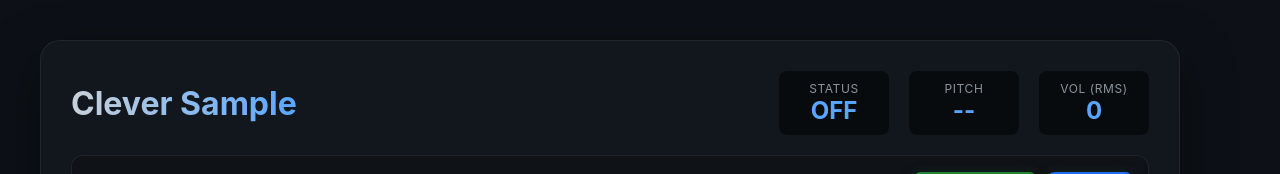
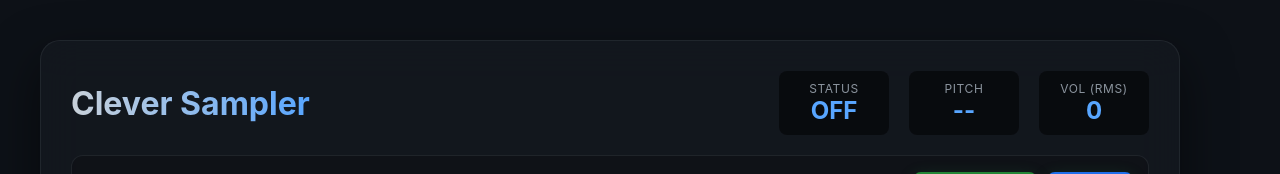
Before and after one commit to Temophor/sample_wizzard, a React (Vite) app: page / in a window 1280 px wide. Shown: the top 174 px of the page. Built offline with nearby package versions, Linux system fonts and the light colour scheme.

Commit message:
Final rebrand to Clever Sampler and Impressum sync

```diff
--- a/src/App.tsx
+++ b/src/App.tsx
@@ -134,7 +134,7 @@ function App() {
       )}
 
       <div className="app-header">
-        <h1>Clever Sample</h1>
+        <h1>Clever Sampler</h1>
         <div className="hud-panel">
           <div className="hud-item">
             <span className="hud-label">Status</span>
--- a/src/kontaktExporter.ts
+++ b/src/kontaktExporter.ts
@@ -8,7 +8,7 @@ import { convertWebmToWav } from './wavConverter';
  * SFZ is a standardized format that Kontakt can import.
  */
 export const generateSFZ = (gridState: GridState, settings: SamplerSettings): string => {
-    let sfzContent = '// Mapped Clever Sample Export\n';
+    let sfzContent = '// Mapped Clever Sampler Export\n';
     sfzContent += '// Drag this file into the Kontakt Rack to load\n\n';
     sfzContent += '<group>\n\n';
 
@@ -138,7 +138,7 @@ If dragging the 'instrument.sfz' file directly into Kontakt does not work, you c
     const content = await zip.generateAsync({ type: 'blob' });
 
     onProgress?.('Downloading...');
-    saveAs(content, 'CleverSample_Kontakt_Export.zip');
+    saveAs(content, 'CleverSampler_Kontakt_Export.zip');
 
     onProgress?.('Export complete!');
 };
```
